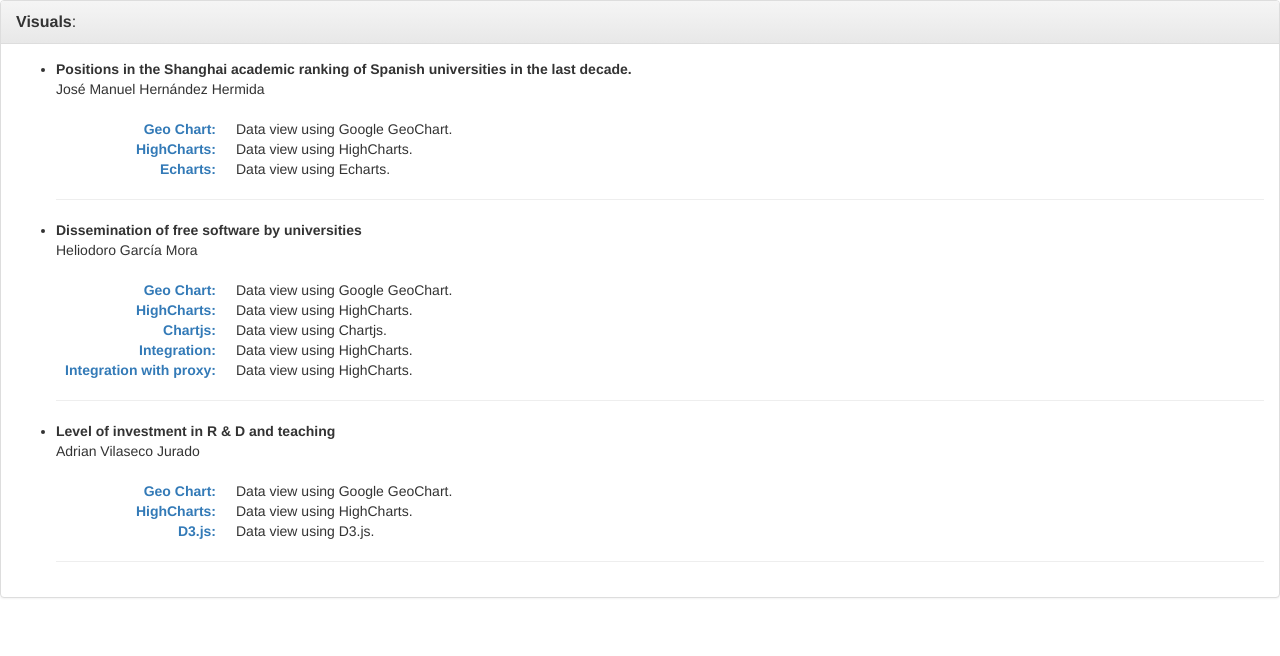
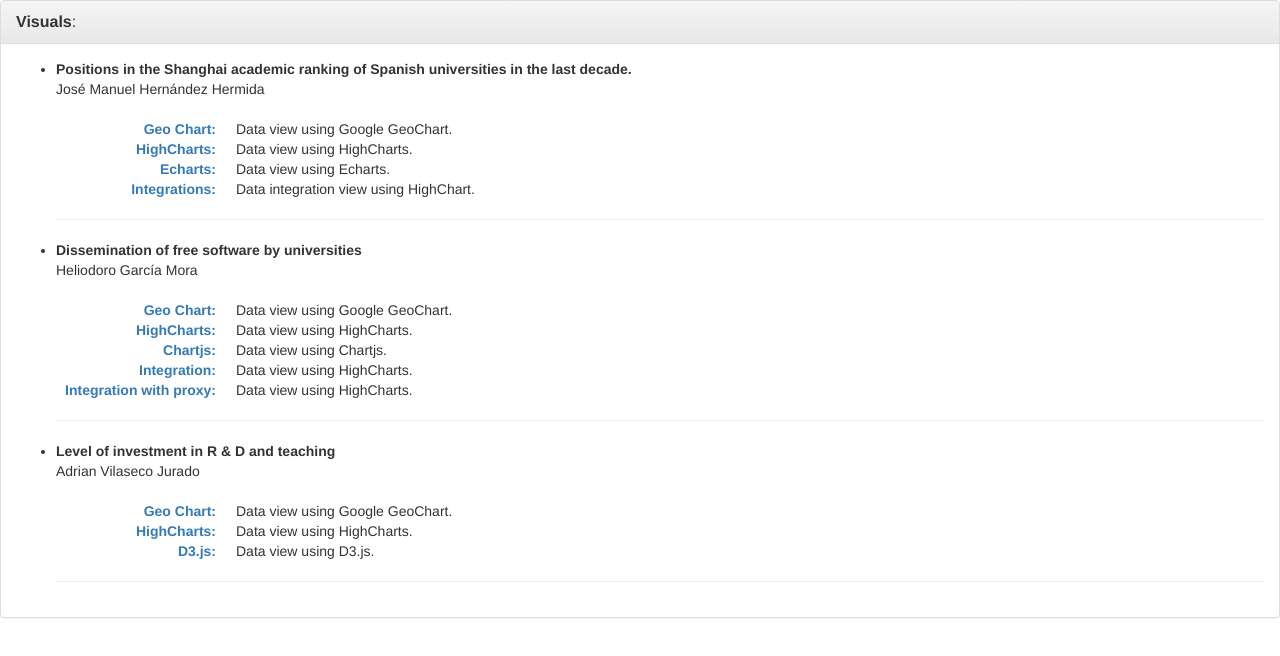
Before and after one commit to SOS1617/SOS1617-12, a website: page public/es-manager/index.html at #!/analytics in a window 1280 px wide. Drawn offline with Linux system fonts and the light colour scheme; files whose address does not match are found by name.

```diff
--- a/public/analytics/visual.html
+++ b/public/analytics/visual.html
@@ -14,6 +14,8 @@
                         <dd>Data view using HighCharts.</dd>
                         <dt><a href="/#!/analytics/ar/echarts"><strong>Echarts:</strong></a></dt>
                         <dd>Data view using Echarts.</dd>
+                        <dt><a href="/#!/analytics/ar/integrations"><strong>Integrations:</strong></a></dt>
+                        <dd>Data integration view using HighChart.</dd>
                     </dl>
                     <hr>
                     <li><strong>Dissemination of free software by universities</strong><br>Heliodoro García Mora</li>
```
